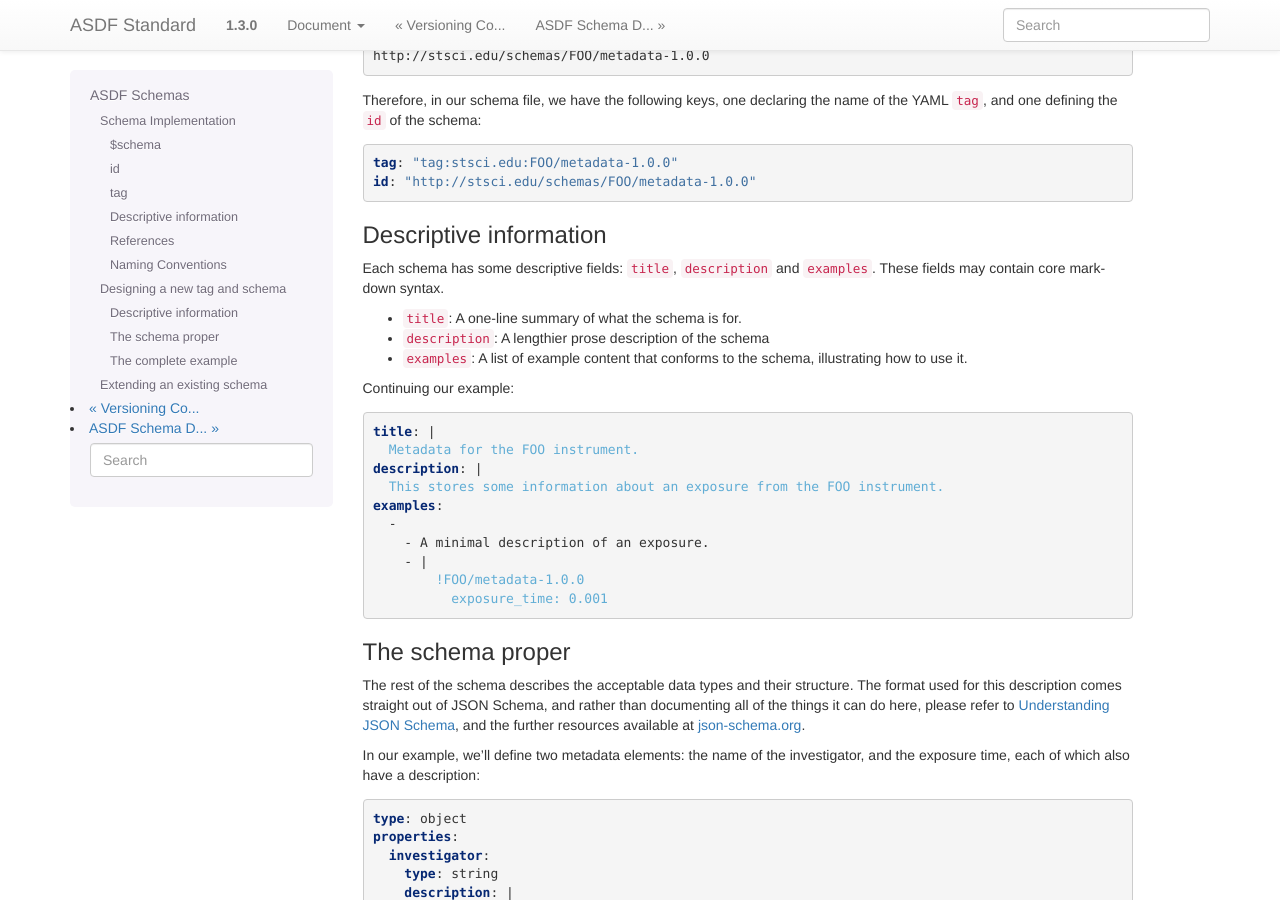
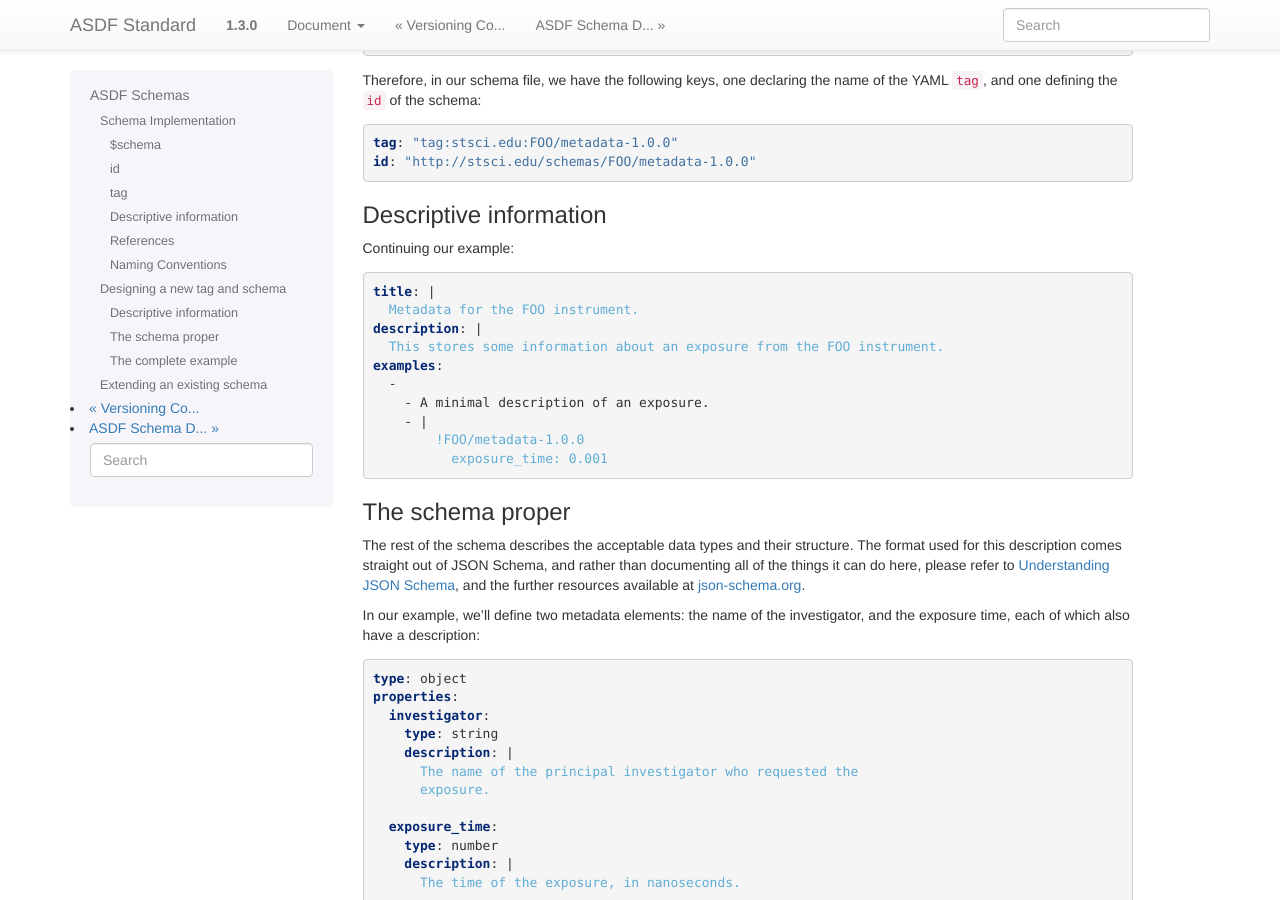
Before and after one commit to asdf-format/asdf-standard, a Sphinx documentation site: the page built from source/extending.rst, in a window 1280 px wide and 900 px high, scrolled down 3771 px. Built offline with Sphinx 7.4.7, drawn with Linux system fonts in a browser that asks for light colours; some of the changed text lies outside the part shown.

Commit message:
Remove mention of FITS from schema description docs

```diff
--- a/source/extending.rst
+++ b/source/extending.rst
@@ -27,7 +27,8 @@
 * :ref:`transform <transform-schema>`
 * :ref:`World Coordinate System (WCS) <wcs-schema>` (primarily intended for
   astronomical applications)
-* :ref:`FITS <fits-schema>` (not likely to be of general use)
+
+.. Fits is deliberately omitted from this list.
 
 The ASDF Standard also defines two metaschemas which are used to validate the
 ASDF schemas themselves:
@@ -276,16 +277,6 @@
 Descriptive information
 ^^^^^^^^^^^^^^^^^^^^^^^
 
-Each schema has some descriptive fields: ``title``, ``description``
-and ``examples``.  These fields may contain core markdown syntax.
-
-- ``title``: A one-line summary of what the schema is for.
-
-- ``description``: A lengthier prose description of the schema
-
-- ``examples``: A list of example content that conforms to the schema,
-  illustrating how to use it.
-
 Continuing our example::
 
   title: |
--- a/source/schemas/fits.rst
+++ b/source/schemas/fits.rst
@@ -3,8 +3,8 @@
 FITS
 ====
 
-The ``fits`` module contains schema that support backward
-compatibility with FITS.
+The ``fits`` module contains schema that support backward compatibility with
+FITS. It can safely be ignored by most ASDF implementations.
 
 .. asdf-autoschemas::
 
```
